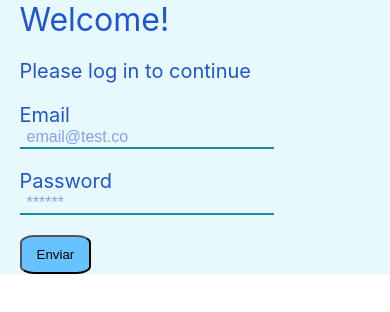
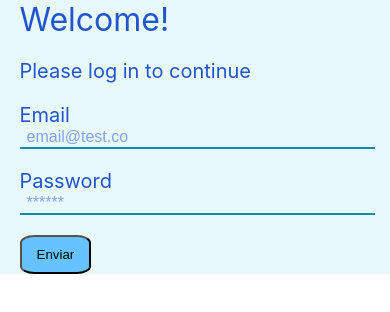
Before and after one commit to saureth/message-bot-front, a React (Create React App) app: page / in a window 390 px wide. Shown: the top 312 px of the page. Built offline with nearby package versions, Linux system fonts and the light colour scheme; the HTML template or start-up script is replaced by a standard one.

Commit message:
[FEAT] Add media query for larger devices

```diff
--- a/src/components/screens/auth/Login.js
+++ b/src/components/screens/auth/Login.js
@@ -1,5 +1,6 @@
 import React from 'react'
 import styled from 'styled-components';
+import { device } from '../../shared/media-devices/devices';
 
 const Container = styled.div`
     display: flex;
@@ -7,7 +8,12 @@ const Container = styled.div`
     flex-wrap: no-wrap;
     align-items: start;
     justify-content: center;
-    margin-left:5%;
+    width: 90%;
+    margin-left: 5%;
+    margin-right: 5%;
+    @media ${device.mobileL}{
+        align-items: center;
+    }
 `;
 
 const Welcome = styled.div`
@@ -27,8 +33,6 @@ const Input = styled.input.attrs(props => ({
     border-width: 0 0 2px;
     border-color: #0F8DA9;
     background-color: transparent;
-    width: 50%;
-    min-width: 250px;
     font-size: 16px;
     color: #173A8C;
     :focus {
@@ -37,6 +41,11 @@ const Input = styled.input.attrs(props => ({
     ::placeholder {
         color: #84A3E8;
         padding-left: 5px;
+    }
+    width: 100%;
+    @media ${device.mobileL}{
+        min-width: 250px;
+        width: 50%;
     }
 `;
 
@@ -59,6 +68,11 @@ const Password = styled.input.attrs({
         color: #84A3E8;
         padding-left: 5px;
     }
+    width: 100%;
+    @media ${device.mobileL}{
+        min-width: 250px;
+        width: 50%;
+    }
 `;
 
 const Button = styled.button`
@@ -70,7 +84,6 @@ const Button = styled.button`
 const Login = () => {
     return (
         <Container>
-
             <Welcome>Welcome!</Welcome>
             <br />
             <Label> Please log in to continue </Label>
```
